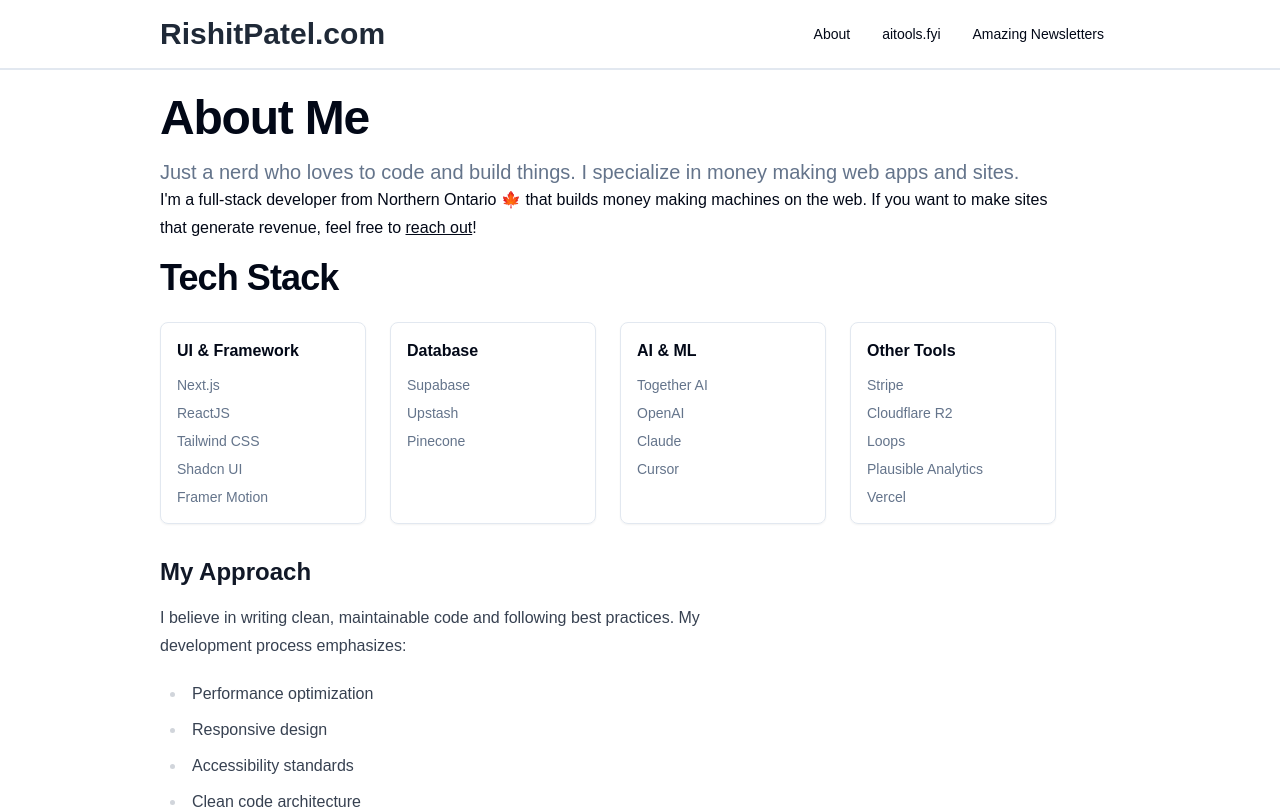
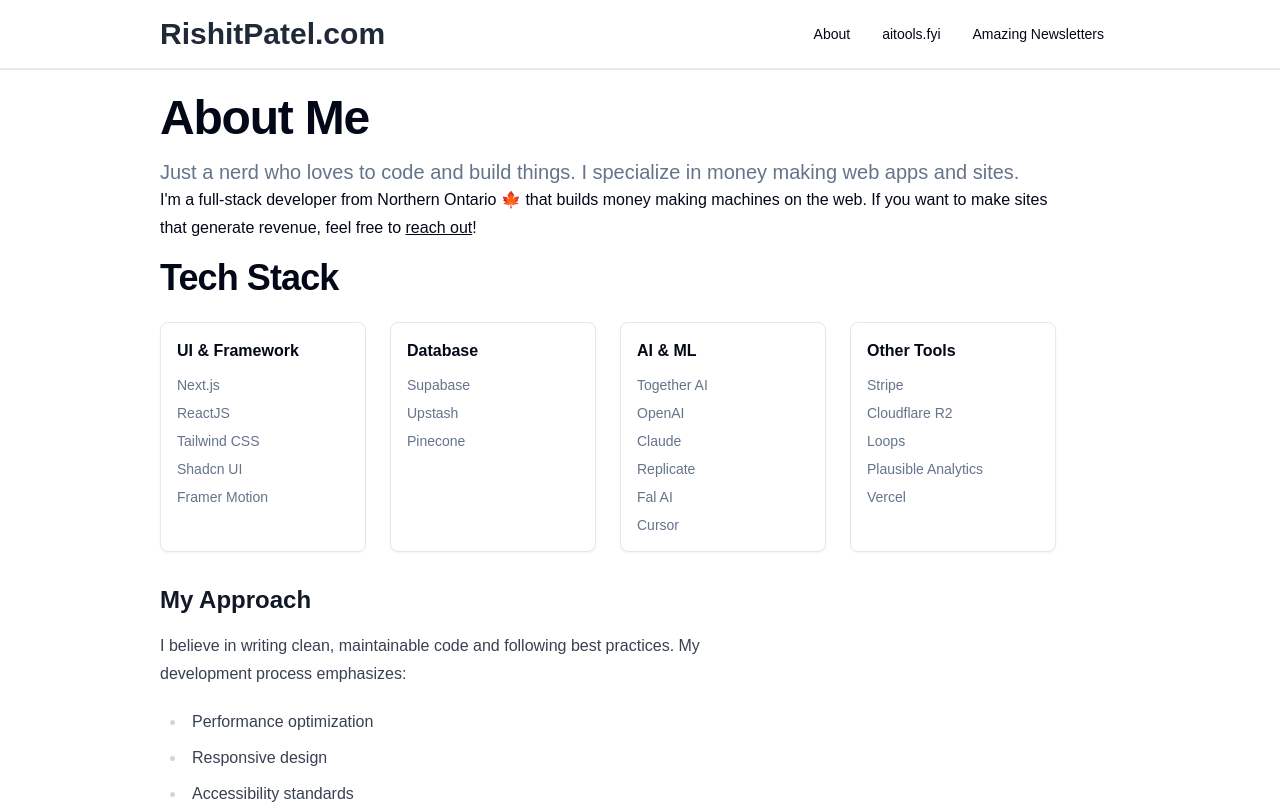
Before and after one commit to imrishit98/rishitpatel.com, a Next.js app: page /about in a window 1280 px wide. Shown: the top 809 px of the page. Built offline with nearby package versions, Linux system fonts and the light colour scheme; a web font is replaced by a local one.

Commit message:
Update AI technology stacks in Skills component

```diff
--- a/src/components/ui/about/skills.js
+++ b/src/components/ui/about/skills.js
@@ -7,7 +7,7 @@ import Link from 'next/link';
 const skills = {
   ui: ['Next.js', 'ReactJS', 'Tailwind CSS', 'Shadcn UI', 'Framer Motion'],
   database: ['Supabase', 'Upstash', 'Pinecone'],
-  ai: ['Together AI', 'OpenAI', 'Claude', 'Cursor'],
+  ai: ['Together AI', 'OpenAI', 'Claude', 'Replicate', 'Fal AI', 'Cursor'],
   other: ['Stripe', 'Cloudflare R2', 'Loops', 'Plausible Analytics', 'Vercel'],
 };
 
```
